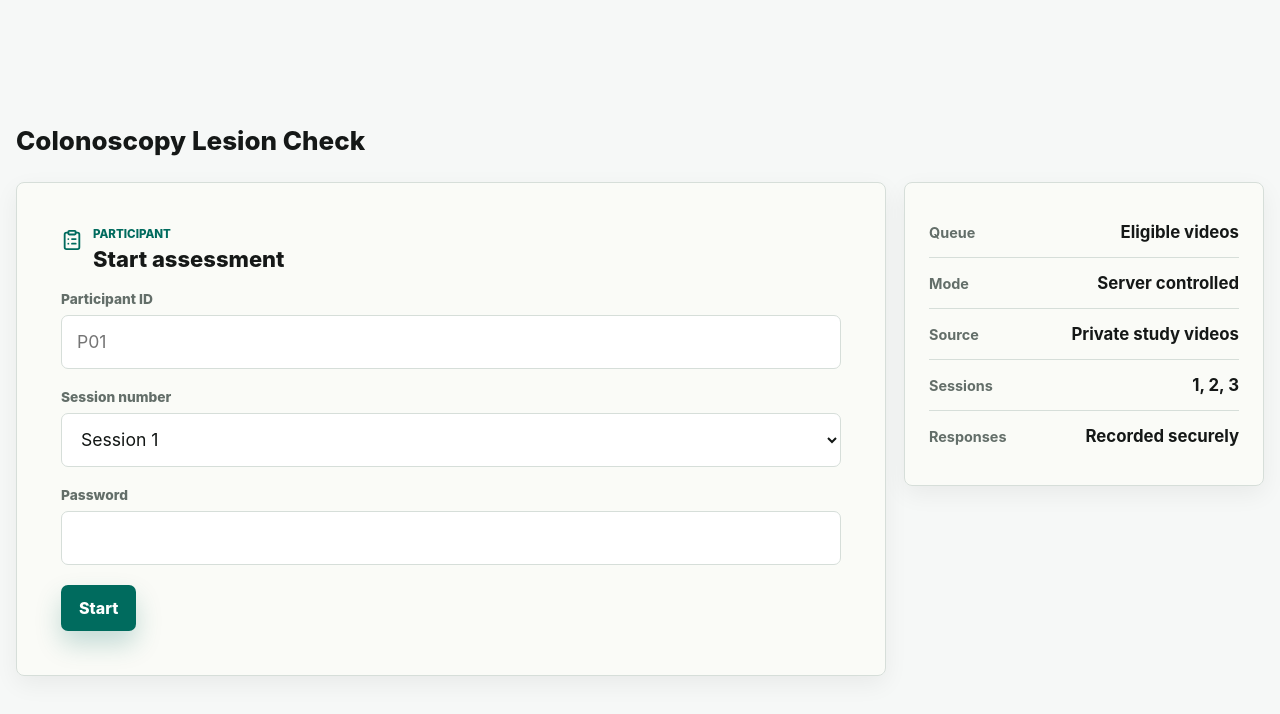
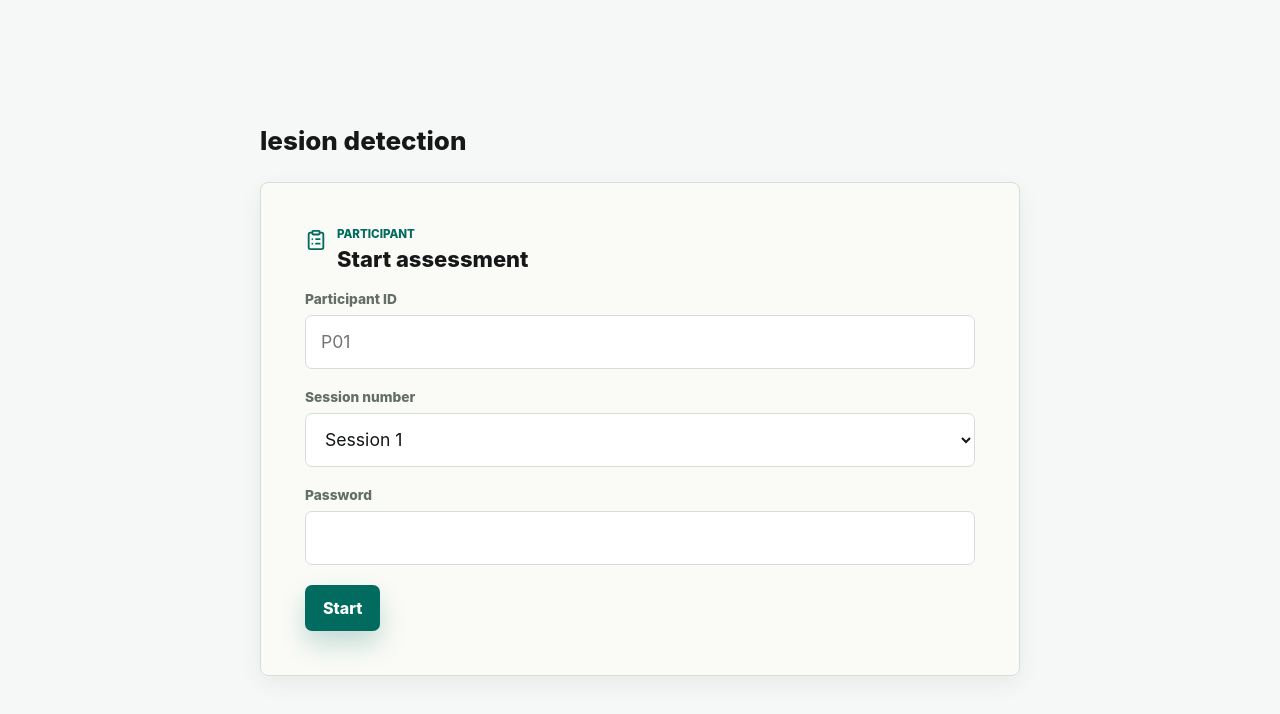
Before and after one commit to xuyouming2101-byte/deskilling, a Next.js app in the folder colonoscopy-assessment-platform/: page / in a window 1280 px wide. Shown: the top 714 px of the page. Built offline with nearby package versions, Linux system fonts and the light colour scheme.

Commit message:
style(assessment): simplify participant intake layout

```diff
--- a/colonoscopy-assessment-platform/app/globals.css
+++ b/colonoscopy-assessment-platform/app/globals.css
@@ -85,6 +85,10 @@ video:focus-visible {
     sans-serif;
 }
 
+.assessment-shell[data-phase="intake"] {
+  width: min(760px, calc(100% - 32px));
+}
+
 .topbar {
   display: flex;
   align-items: center;
@@ -160,7 +164,7 @@ h2 {
 
 .intake-grid {
   display: grid;
-  grid-template-columns: minmax(0, 1fr) 360px;
+  grid-template-columns: minmax(0, 1fr);
   gap: 18px;
   align-items: start;
 }
--- a/colonoscopy-assessment-platform/app/layout.tsx
+++ b/colonoscopy-assessment-platform/app/layout.tsx
@@ -3,8 +3,8 @@ import "survey-core/survey-core.min.css";
 import "./globals.css";
 
 export const metadata: Metadata = {
-  title: "Colonoscopy Lesion Check",
-  description: "Supabase-backed colonoscopy assessment queue"
+  title: "lesion detection",
+  description: "Video-based lesion detection assessment."
 };
 
 export default function RootLayout({
--- a/colonoscopy-assessment-platform/components/AssessmentClient.tsx
+++ b/colonoscopy-assessment-platform/components/AssessmentClient.tsx
@@ -387,9 +387,9 @@ export default function AssessmentClient({
     totalVideos > 0 ? Math.round(((currentIndex + 1) / totalVideos) * 100) : 0;
 
   return (
-    <main className="assessment-shell">
+    <main className="assessment-shell" data-phase={phase}>
       <section className="topbar" aria-label="Assessment status">
-        <h1>Colonoscopy Lesion Check</h1>
+        <h1>lesion detection</h1>
       </section>
 
       {phase === "intake" && (
@@ -462,28 +462,6 @@ export default function AssessmentClient({
             </button>
           </form>
 
-          <aside className="protocol-panel" aria-label="Assessment setup">
-            <div className="metric-row">
-              <span>Queue</span>
-              <strong>Eligible videos</strong>
-            </div>
-            <div className="metric-row">
-              <span>Mode</span>
-              <strong>Server controlled</strong>
-            </div>
-            <div className="metric-row">
-              <span>Source</span>
-              <strong>Private study videos</strong>
-            </div>
-            <div className="metric-row">
-              <span>Sessions</span>
-              <strong>1, 2, 3</strong>
-            </div>
-            <div className="metric-row">
-              <span>Responses</span>
-              <strong>Recorded securely</strong>
-            </div>
-          </aside>
         </section>
       )}
 
```
Also changed, not shown: 1 other file (tests, documents, lock files or other folders).
